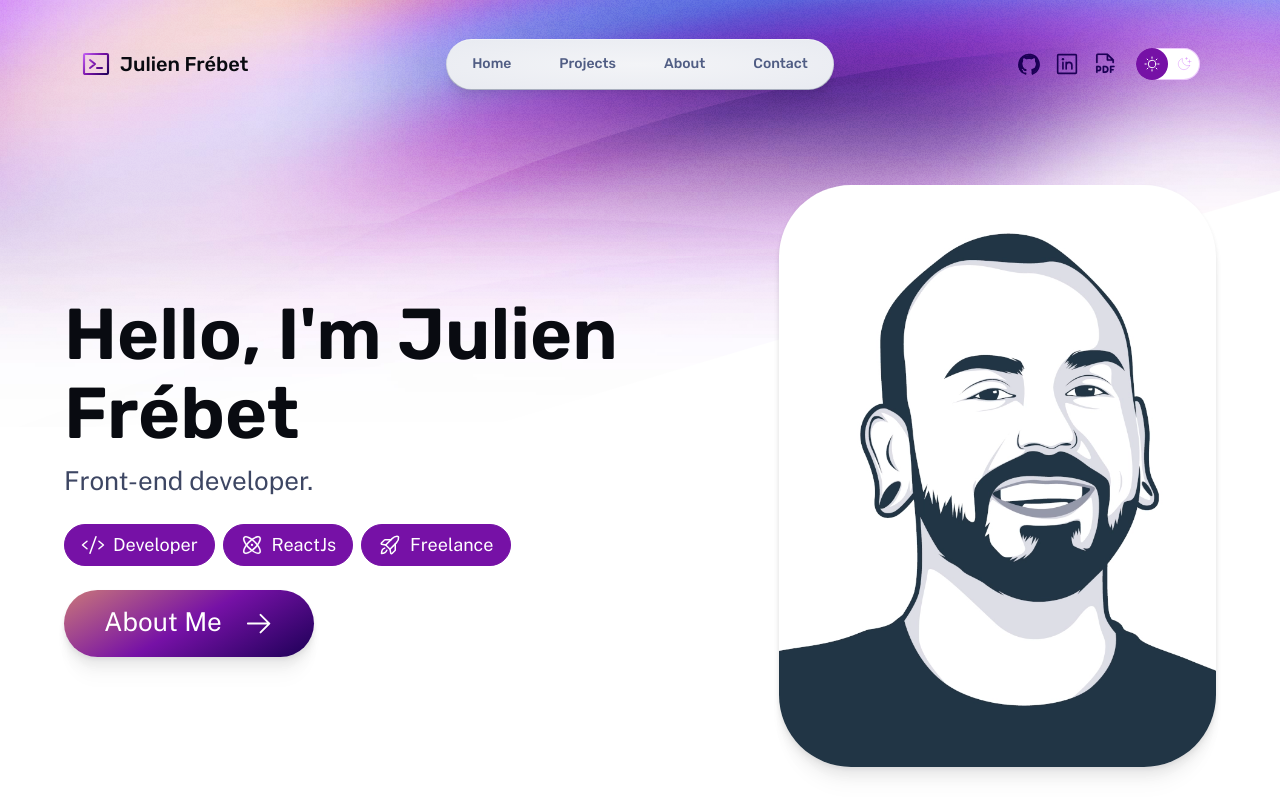
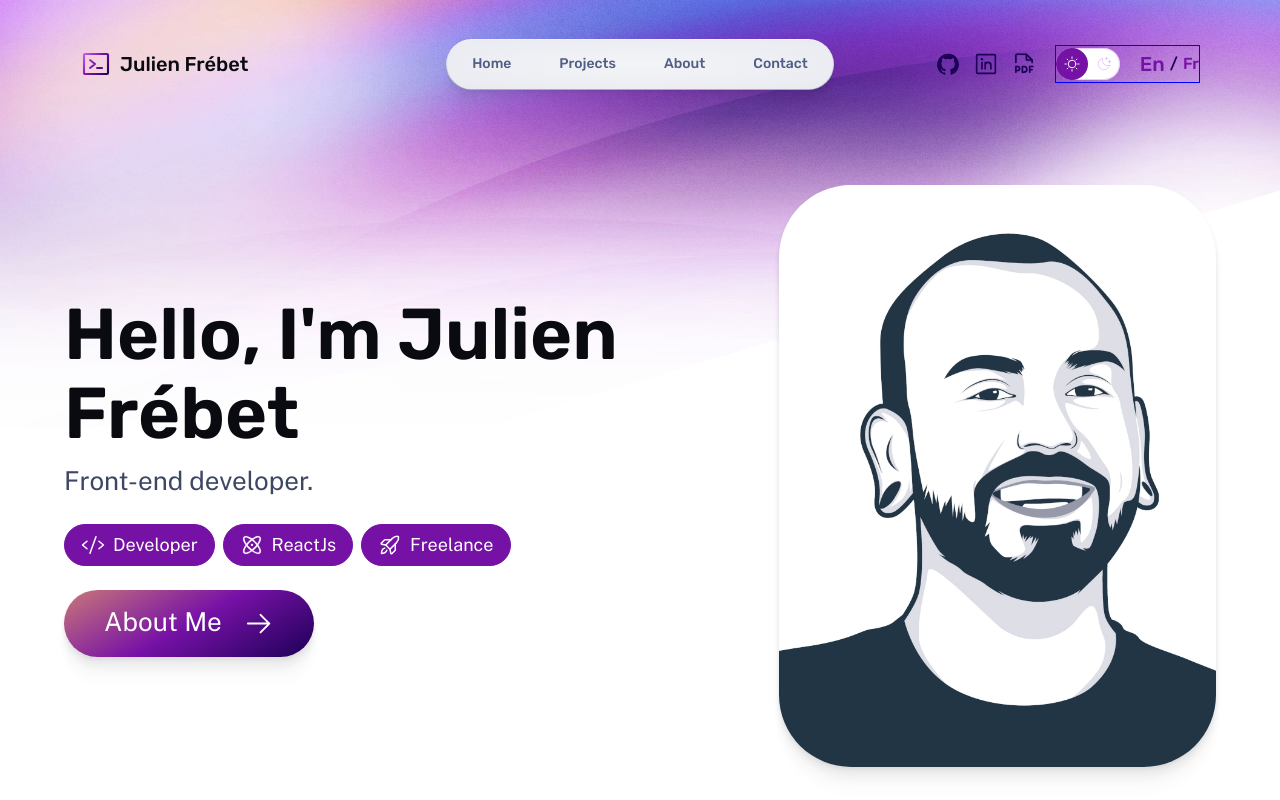
Before and after one commit to gowku/astro-portfolio, an Astro site: page /en in a window 1280 px wide. Built offline with nearby package versions, Linux system fonts and the light colour scheme; Astro itself is replaced by a stand-in of ours.

Commit message:
feat(portfolio): add button to choose languages

```diff
--- /dev/null
+++ b/src/components/LanguagePicker.astro
@@ -0,0 +1,62 @@
+---
+import { languages } from '../i18n/ui';
+import { getLangFromUrl } from '../i18n/utils';
+
+const UILang = getLangFromUrl(Astro.url);
+
+const pathName = Astro.url.pathname.split('/')[2];
+---
+
+<div class='lang'>
+    {
+        Object.entries(languages).map(([lang, label], index) => (
+            <>
+                <a
+                    class:list={[
+                        'item',
+                        {
+                            active: UILang === lang
+                        }
+                    ]}
+                    href={`/${lang}/${pathName}`}>
+                    {lang}
+                </a>
+                {index !== 1 && <span class='slash'>/</span>}
+            </>
+        ))
+    }
+</div>
+
+<script>
+    const navLink = document.querySelectorAll('.link');
+    const currentPath = document.location.pathname + '/';
+    navLink.forEach((link) => {
+        if (link.attributes[1].value === currentPath) {
+            link.classList.add('active');
+        }
+    });
+</script>
+
+<style lang='scss'>
+    .lang {
+        display: flex;
+        align-items: center;
+        margin-left: 20px;
+        color: var(--accent-dark);
+        height: 100%;
+        .item {
+            text-transform: capitalize;
+            text-decoration: none;
+            font-size: var(--text-base);
+            height: 100%;
+            display: flex;
+            align-items: center;
+        }
+        .slash {
+            margin: 0 5px;
+        }
+        .active {
+            font-size: var(--text-lg);
+        }
+    }
+</style>
--- a/src/components/Nav.astro
+++ b/src/components/Nav.astro
@@ -5,6 +5,7 @@ import Icon, { Props as IconProps } from './Icon.astro';
 import ThemeToggle from './ThemeToggle.astro';
 
 import { getLangFromUrl, useTranslations } from '../i18n/utils';
+import LanguagePicker from './LanguagePicker.astro';
 
 const lang = getLangFromUrl(Astro.url);
 const t = useTranslations(lang);
@@ -82,6 +83,7 @@ const iconLinks: { label: string; href: string; icon: IconProps['icon'] }[] = [
 
             <div class='theme-toggle'>
                 <ThemeToggle />
+                <LanguagePicker />
             </div>
         </div>
     </div>
@@ -276,6 +278,7 @@ const iconLinks: { label: string; href: string; icon: IconProps['icon'] }[] = [
         display: flex;
         align-items: center;
         height: calc(var(--icon-size) + 2 * var(--icon-padding));
+        border: 1px solid blue;
     }
 
     @media (min-width: 50em) {
```
Also changed, not shown: src/pages/[...slug].astro (deleted, +0 -25 lines), src/pages/en/index.astro (+11 -4 lines).
